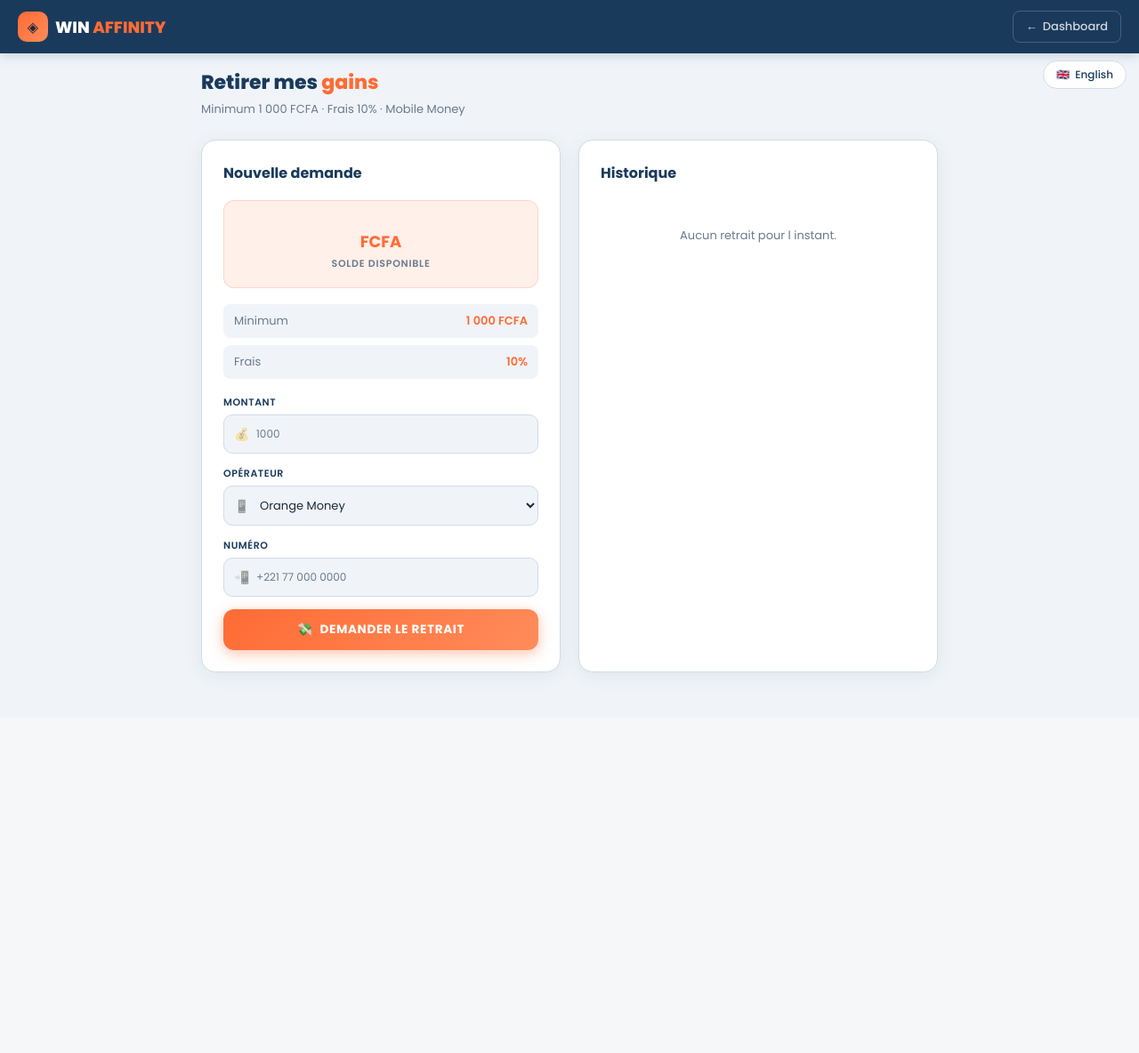
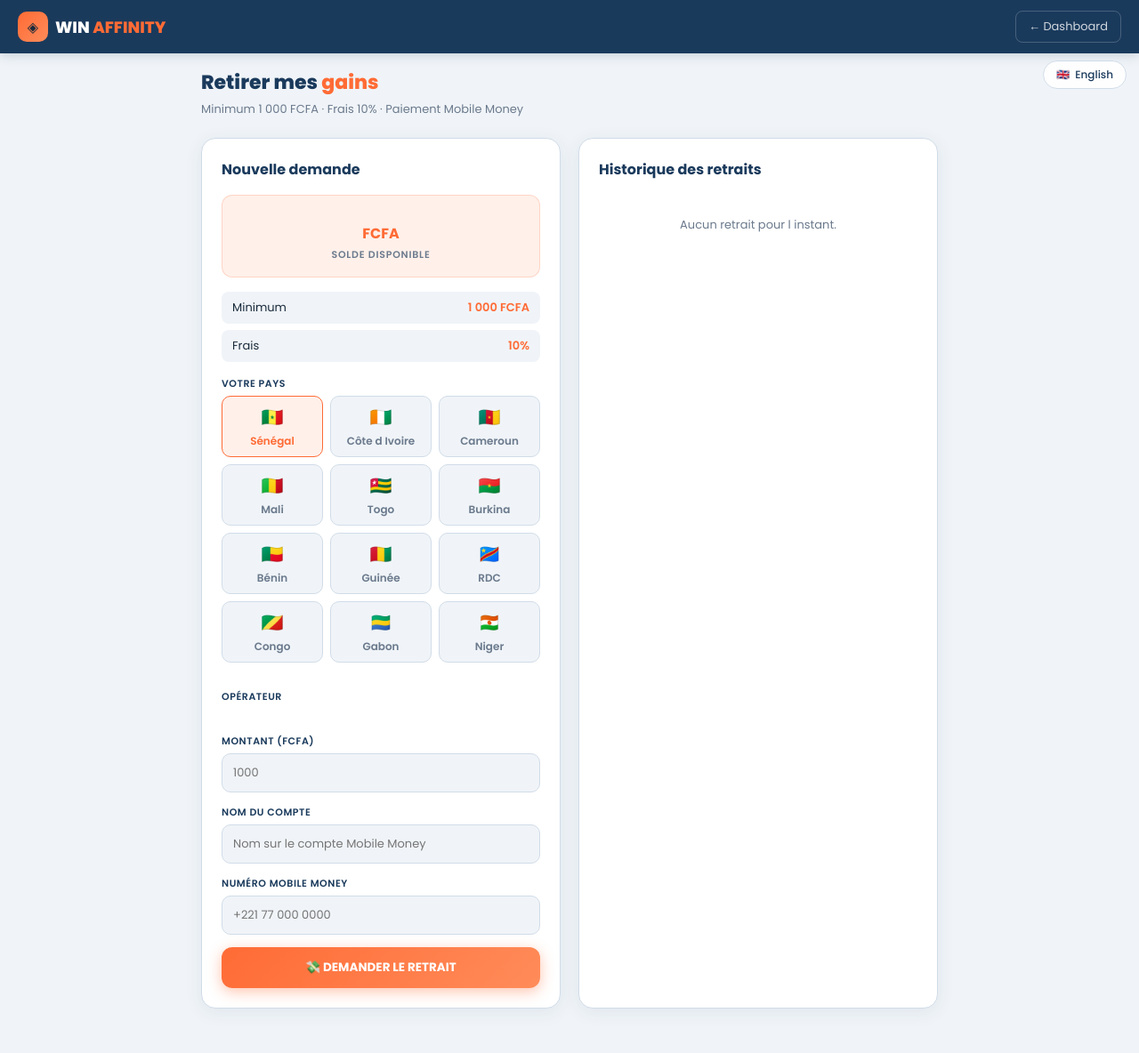
Before and after one commit to abdoula14cherif/winaffinity, a Python web app: template app/templates/withdrawal.html in a window 1280 px wide. Shown: the whole page at 89% size. Before the commit the page ends 764 px from the top, so only its background shows below. Run offline with Jinja, Linux system fonts and the light colour scheme; the template is opened without the code that fills it, so the values that code supplies are empty.

Commit message:
Retrait multi-pays Afrique avec opérateurs dynamiques

```diff
--- a/app/routes/withdrawal.py
+++ b/app/routes/withdrawal.py
@@ -54,6 +54,8 @@ async def post_withdrawal(
     amount: Annotated[int, Form()],
     phone: Annotated[str, Form()],
     operator: Annotated[str, Form()],
+    country: Annotated[str, Form()] = "SN",
+    account_name: Annotated[str, Form()] = "",
 ):
     user = await _get_user(request)
     if not user:
@@ -63,7 +65,7 @@ async def post_withdrawal(
     withdrawals = await get_withdrawals(db, user["id"])
 
     try:
-        await request_withdrawal(db, user["id"], amount, phone, operator)
+        await request_withdrawal(db, user["id"], amount, phone, operator, country, account_name)
         return templates.TemplateResponse("withdrawal.html", {
             "request": request, "user": user,
             "wallet": wallet, "withdrawals": withdrawals,
--- a/app/templates/withdrawal.html
+++ b/app/templates/withdrawal.html
@@ -10,122 +10,248 @@
 :root{--or:#FF6B35;--orl:#FF8C5A;--ord:rgba(255,107,53,.1);--bl:#1A3A5C;--bg:#F0F4F8;--wh:#FFFFFF;--tx:#1A2B3C;--txd:#6B7A8D;--bd:#D1DCE8;--ok:#00B894;--er:#E74C3C;--warn:#F39C12;--t:.3s;--sh:0 4px 20px rgba(26,58,92,.08)}
 html,body{min-height:100%;font-family:"Poppins",sans-serif;background:var(--bg);color:var(--tx)}
 .header{position:fixed;top:0;left:0;right:0;z-index:20;height:60px;display:flex;align-items:center;justify-content:space-between;padding:0 20px;background:var(--bl);box-shadow:0 2px 12px rgba(26,58,92,.2)}
-.brand-row{display:flex;align-items:center;gap:8px}
+.brow{display:flex;align-items:center;gap:8px}
 .bico{width:34px;height:34px;border-radius:10px;background:linear-gradient(135deg,#FF6B35,#FF8C5A);display:flex;align-items:center;justify-content:center;font-size:16px}
 .bname{font-size:18px;font-weight:800;color:#fff}.bname span{color:#FF6B35}
-.back-btn{display:flex;align-items:center;gap:6px;color:rgba(255,255,255,.8);text-decoration:none;font-size:13px;font-weight:500;padding:7px 14px;border:1px solid rgba(255,255,255,.2);border-radius:8px;transition:all var(--t)}
-.back-btn:hover{background:rgba(255,255,255,.1);color:#fff}
+.back-btn{color:rgba(255,255,255,.8);text-decoration:none;font-size:13px;padding:7px 14px;border:1px solid rgba(255,255,255,.2);border-radius:8px}
 .page{min-height:100vh;padding:76px 16px 50px;max-width:860px;margin:0 auto}
-.page-hero{margin-bottom:24px}
-.page-hero h1{font-size:22px;font-weight:800;color:var(--bl);margin-bottom:4px}
-.page-hero h1 span{color:var(--or)}
-.page-hero p{font-size:13px;color:var(--txd)}
+.hero{margin-bottom:22px}
+.hero h1{font-size:22px;font-weight:800;color:var(--bl);margin-bottom:4px}
+.hero h1 span{color:var(--or)}
+.hero p{font-size:13px;color:var(--txd)}
 .grid{display:grid;grid-template-columns:1fr 1fr;gap:20px}
-.card{background:var(--wh);border-radius:16px;padding:24px;box-shadow:var(--sh);border:1.5px solid var(--bd)}
-.card-title{font-size:16px;font-weight:700;color:var(--bl);margin-bottom:18px}
-.balance-box{text-align:center;padding:18px;background:var(--ord);border:1.5px solid rgba(255,107,53,.2);border-radius:12px;margin-bottom:18px}
-.bal-num{font-size:40px;font-weight:800;color:var(--bl);line-height:1}
-.bal-cur{font-size:18px;color:var(--or);font-weight:700}
+.card{background:var(--wh);border-radius:16px;padding:22px;box-shadow:var(--sh);border:1.5px solid var(--bd)}
+.card-title{font-size:16px;font-weight:700;color:var(--bl);margin-bottom:16px}
+.balance-box{text-align:center;padding:16px;background:var(--ord);border:1.5px solid rgba(255,107,53,.2);border-radius:12px;margin-bottom:16px}
+.bal-num{font-size:38px;font-weight:800;color:var(--bl);line-height:1}
+.bal-cur{font-size:16px;color:var(--or);font-weight:700}
 .bal-lbl{font-size:11px;color:var(--txd);text-transform:uppercase;letter-spacing:.07em;margin-top:4px;font-weight:600}
-.fee-rows{display:flex;flex-direction:column;gap:8px;margin-bottom:18px}
-.fee-row{display:flex;justify-content:space-between;align-items:center;padding:9px 12px;background:var(--bg);border-radius:8px;font-size:13px}
-.fee-row span:first-child{color:var(--txd)}
+.fee-rows{display:flex;flex-direction:column;gap:7px;margin-bottom:16px}
+.fee-row{display:flex;justify-content:space-between;padding:8px 12px;background:var(--bg);border-radius:8px;font-size:13px}
 .fee-row span:last-child{color:var(--or);font-weight:600}
 .fg{display:flex;flex-direction:column;gap:5px;margin-bottom:14px}
 label{font-size:11px;font-weight:600;color:var(--bl);letter-spacing:.05em;text-transform:uppercase}
-.iw{position:relative}
-.iw .ic{position:absolute;left:12px;top:50%;transform:translateY(-50%);font-size:14px;opacity:.4;pointer-events:none}
-input,select{width:100%;background:var(--bg);border:1.5px solid var(--bd);border-radius:10px;padding:11px 11px 11px 36px;font-family:"Poppins",sans-serif;font-size:13px;color:var(--tx);outline:none;transition:border-color var(--t),box-shadow var(--t)}
-input::placeholder{color:var(--txd);font-size:12px}
-input:focus,select:focus{border-color:var(--or);background:var(--wh);box-shadow:0 0 0 3px rgba(255,107,53,.1)}
+input,select{width:100%;background:var(--bg);border:1.5px solid var(--bd);border-radius:10px;padding:11px 12px;font-family:"Poppins",sans-serif;font-size:13px;color:var(--tx);outline:none;transition:border-color var(--t)}
+input:focus,select:focus{border-color:var(--or);background:var(--wh)}
 select option{background:var(--wh)}
-.calc-box{background:rgba(0,184,148,.06);border:1.5px solid rgba(0,184,148,.2);border-radius:10px;padding:13px 15px;margin-bottom:16px;display:none;flex-direction:column;gap:7px}
+/* Pays selector */
+.country-grid{display:grid;grid-template-columns:repeat(3,1fr);gap:8px;margin-bottom:16px}
+.country-btn{background:var(--bg);border:1.5px solid var(--bd);border-radius:10px;padding:8px 6px;text-align:center;cursor:pointer;transition:all var(--t);font-size:12px;font-weight:600;color:var(--txd)}
+.country-btn:hover{border-color:rgba(255,107,53,.3);background:var(--ord)}
+.country-btn.sel{border-color:var(--or);background:var(--ord);color:var(--or)}
+.country-flag{font-size:20px;display:block;margin-bottom:3px}
+/* Opérateurs */
+.ops-grid{display:grid;grid-template-columns:repeat(2,1fr);gap:8px;margin-bottom:14px}
+.op-btn{background:var(--bg);border:1.5px solid var(--bd);border-radius:10px;padding:10px 8px;text-align:center;cursor:pointer;transition:all var(--t);font-size:12px;font-weight:600;color:var(--txd)}
+.op-btn.sel{border-color:var(--or);background:var(--ord);color:var(--or)}
+.op-btn:hover{border-color:rgba(255,107,53,.3)}
+/* Calcul */
+.calc-box{background:rgba(0,184,148,.06);border:1.5px solid rgba(0,184,148,.2);border-radius:10px;padding:12px 14px;margin-bottom:14px;display:none;flex-direction:column;gap:6px}
 .calc-row{display:flex;justify-content:space-between;font-size:13px}
-.calc-row span:first-child{color:var(--txd)}
 .calc-total span{font-weight:700;font-size:15px;color:var(--ok)}
-.btn{display:flex;align-items:center;justify-content:center;gap:8px;width:100%;padding:13px;background:linear-gradient(135deg,#FF6B35,#FF8C5A);color:#fff;font-family:"Poppins",sans-serif;font-size:13.5px;font-weight:700;letter-spacing:.05em;text-transform:uppercase;border:none;border-radius:12px;cursor:pointer;transition:transform var(--t),box-shadow var(--t);box-shadow:0 4px 16px rgba(255,107,53,.4)}
-.btn:hover{transform:translateY(-2px);box-shadow:0 8px 24px rgba(255,107,53,.5)}
+.btn{display:flex;align-items:center;justify-content:center;gap:8px;width:100%;padding:13px;background:linear-gradient(135deg,#FF6B35,#FF8C5A);color:#fff;font-family:"Poppins",sans-serif;font-size:13.5px;font-weight:700;text-transform:uppercase;border:none;border-radius:12px;cursor:pointer;box-shadow:0 4px 16px rgba(255,107,53,.4);transition:transform var(--t)}
+.btn:hover{transform:translateY(-1px)}
 .alert{border-radius:10px;padding:11px 14px;font-size:13px;margin-bottom:14px;display:flex;gap:8px;align-items:center}
 .ae{background:rgba(231,76,60,.08);border:1px solid rgba(231,76,60,.2);color:var(--er)}
 .as{background:rgba(0,184,148,.08);border:1px solid rgba(0,184,148,.2);color:var(--ok)}
 table{width:100%;border-collapse:collapse}
-thead th{text-align:left;padding:9px 12px;font-size:10.5px;font-weight:600;color:var(--txd);letter-spacing:.07em;text-transform:uppercase;border-bottom:1.5px solid var(--bd)}
-tbody td{padding:11px 12px;font-size:13px;color:var(--txd);border-bottom:1px solid var(--bg)}
-.badge{display:inline-flex;align-items:center;gap:4px;padding:3px 9px;border-radius:20px;font-size:11px;font-weight:600}
+thead th{text-align:left;padding:9px 10px;font-size:10.5px;font-weight:600;color:var(--txd);letter-spacing:.07em;text-transform:uppercase;border-bottom:1.5px solid var(--bd)}
+tbody td{padding:10px;font-size:12.5px;color:var(--txd);border-bottom:1px solid var(--bg)}
+.badge{display:inline-flex;align-items:center;gap:4px;padding:3px 8px;border-radius:20px;font-size:10.5px;font-weight:600}
 .badge::before{content:"";width:5px;height:5px;border-radius:50%}
 .b-ok{background:rgba(0,184,148,.1);color:var(--ok);border:1px solid rgba(0,184,148,.2)}.b-ok::before{background:var(--ok)}
 .b-warn{background:rgba(243,156,18,.1);color:var(--warn);border:1px solid rgba(243,156,18,.2)}.b-warn::before{background:var(--warn)}
 .b-er{background:rgba(231,76,60,.1);color:var(--er);border:1px solid rgba(231,76,60,.2)}.b-er::before{background:var(--er)}
-.empty{text-align:center;padding:30px;color:var(--txd);font-size:13px}
+.empty{text-align:center;padding:24px;color:var(--txd);font-size:13px}
 .lb{position:fixed;top:68px;right:14px;z-index:50;background:rgba(255,255,255,.9);border:1.5px solid var(--bd);border-radius:30px;padding:6px 14px;display:flex;align-items:center;gap:6px;cursor:pointer;font-family:"Poppins",sans-serif;font-size:12px;font-weight:500;color:var(--bl)}
-.lb:hover{border-color:var(--or);color:var(--or)}
-@media(max-width:700px){.grid{grid-template-columns:1fr}}
+@media(max-width:700px){.grid{grid-template-columns:1fr}.country-grid{grid-template-columns:repeat(4,1fr)}}
 </style>
 </head>
 <body>
 <button class="lb" onclick="tl()"><span id="lf">🇬🇧</span><span id="ll">English</span></button>
 <header class="header">
-  <div class="brand-row"><div class="bico">◈</div><div class="bname">WIN <span>AFFINITY</span></div></div>
-  <a href="/dashboard" class="back-btn">← <span data-fr="Dashboard" data-en="Dashboard">Dashboard</span></a>
+  <div class="brow"><div class="bico">◈</div><div class="bname">WIN <span>AFFINITY</span></div></div>
+  <a href="/dashboard" class="back-btn">← Dashboard</a>
 </header>
 <div class="page">
-  <div class="page-hero">
-    <h1 data-fr="Retirer mes <span style=color:var(--or)>gains</span>" data-en="Withdraw my <span style=color:var(--or)>earnings</span>">Retirer mes <span>gains</span></h1>
-    <p data-fr="Minimum 1 000 FCFA · Frais 10% · Mobile Money" data-en="Minimum 1,000 FCFA · 10% fee · Mobile Money">Minimum 1 000 FCFA · Frais 10% · Mobile Money</p>
+  <div class="hero">
+    <h1>Retirer mes <span>gains</span></h1>
+    <p>Minimum 1 000 FCFA · Frais 10% · Paiement Mobile Money</p>
   </div>
   <div class="grid">
+    <!-- FORMULAIRE -->
     <div class="card">
-      <div class="card-title" data-fr="Nouvelle demande" data-en="New Request">Nouvelle demande</div>
+      <div class="card-title">Nouvelle demande</div>
       {% if error %}<div class="alert ae"><span>⚠</span><span>{{ error }}</span></div>{% endif %}
       {% if success %}<div class="alert as"><span>✓</span><span>{{ success }}</span></div>{% endif %}
       <div class="balance-box">
         <div class="bal-num">{{ wallet.balance }} <span class="bal-cur">FCFA</span></div>
-        <div class="bal-lbl" data-fr="Solde disponible" data-en="Available balance">Solde disponible</div>
+        <div class="bal-lbl">Solde disponible</div>
       </div>
       <div class="fee-rows">
-        <div class="fee-row"><span data-fr="Minimum" data-en="Minimum">Minimum</span><span>1 000 FCFA</span></div>
-        <div class="fee-row"><span data-fr="Frais" data-en="Fee">Frais</span><span>10%</span></div>
+        <div class="fee-row"><span>Minimum</span><span>1 000 FCFA</span></div>
+        <div class="fee-row"><span>Frais</span><span>10%</span></div>
       </div>
       <form method="POST" action="/withdrawal" onsubmit="return chk()">
-        <div class="fg"><label data-fr="MONTANT" data-en="AMOUNT">MONTANT</label><div class="iw"><input type="number" name="amount" id="amt" placeholder="1000" min="1000" required oninput="calc(this.value)"/><span class="ic">💰</span></div></div>
+        <!-- Sélection pays -->
+        <div class="fg">
+          <label>VOTRE PAYS</label>
+          <div class="country-grid">
+            <div class="country-btn sel" onclick="selCountry(this,'SN')" data-country="SN"><span class="country-flag">🇸🇳</span>Sénégal</div>
+            <div class="country-btn" onclick="selCountry(this,'CI')" data-country="CI"><span class="country-flag">🇨🇮</span>Côte d Ivoire</div>
+            <div class="country-btn" onclick="selCountry(this,'CM')" data-country="CM"><span class="country-flag">🇨🇲</span>Cameroun</div>
+            <div class="country-btn" onclick="selCountry(this,'ML')" data-country="ML"><span class="country-flag">🇲🇱</span>Mali</div>
+            <div class="country-btn" onclick="selCountry(this,'TG')" data-country="TG"><span class="country-flag">🇹🇬</span>Togo</div>
+            <div class="country-btn" onclick="selCountry(this,'BF')" data-country="BF"><span class="country-flag">🇧🇫</span>Burkina</div>
+            <div class="country-btn" onclick="selCountry(this,'BJ')" data-country="BJ"><span class="country-flag">🇧🇯</span>Bénin</div>
+            <div class="country-btn" onclick="selCountry(this,'GN')" data-country="GN"><span class="country-flag">🇬🇳</span>Guinée</div>
+            <div class="country-btn" onclick="selCountry(this,'CD')" data-country="CD"><span class="country-flag">🇨🇩</span>RDC</div>
+            <div class="country-btn" onclick="selCountry(this,'CG')" data-country="CG"><span class="country-flag">🇨🇬</span>Congo</div>
+            <div class="country-btn" onclick="selCountry(this,'GA')" data-country="GA"><span class="country-flag">🇬🇦</span>Gabon</div>
+            <div class="country-btn" onclick="selCountry(this,'NE')" data-country="NE"><span class="country-flag">🇳🇪</span>Niger</div>
+          </div>
+          <input type="hidden" name="country" id="countryInput" value="SN"/>
+        </div>
+        <!-- Opérateurs dynamiques -->
+        <div class="fg" id="opsSection">
+          <label>OPÉRATEUR</label>
+          <div class="ops-grid" id="opsGrid"></div>
+          <input type="hidden" name="operator" id="operatorInput"/>
+        </div>
+        <!-- Montant -->
+        <div class="fg">
+          <label>MONTANT (FCFA)</label>
+          <input type="number" name="amount" id="amt" placeholder="1000" min="1000" required oninput="calcFee(this.value)"/>
+        </div>
+        <!-- Calcul frais -->
         <div class="calc-box" id="cb">
-          <div class="calc-row"><span data-fr="Demandé" data-en="Requested">Demandé</span><span id="cAmt">0 FCFA</span></div>
-          <div class="calc-row"><span data-fr="Frais" data-en="Fee">Frais</span><span id="cFee" style="color:var(--er)">-0 FCFA</span></div>
-          <div class="calc-row calc-total"><span data-fr="Vous recevrez" data-en="You receive">Vous recevrez</span><span id="cNet">0 FCFA</span></div>
+          <div class="calc-row"><span>Demandé</span><span id="cAmt">0 FCFA</span></div>
+          <div class="calc-row"><span>Frais (10%)</span><span id="cFee" style="color:var(--er)">-0 FCFA</span></div>
+          <div class="calc-row calc-total"><span>Vous recevrez</span><span id="cNet">0 FCFA</span></div>
         </div>
-        <div class="fg"><label data-fr="OPÉRATEUR" data-en="OPERATOR">OPÉRATEUR</label><div class="iw"><select name="operator"><option value="orange_money">Orange Money</option><option value="free_money">Free Money</option><option value="wave">Wave</option><option value="mtn">MTN Mobile Money</option></select><span class="ic">📱</span></div></div>
-        <div class="fg"><label data-fr="NUMÉRO" data-en="NUMBER">NUMÉRO</label><div class="iw"><input type="tel" name="phone" placeholder="+221 77 000 0000" required/><span class="ic">📲</span></div></div>
-        <button type="submit" class="btn"><span>💸</span><span data-fr="DEMANDER LE RETRAIT" data-en="REQUEST WITHDRAWAL">DEMANDER LE RETRAIT</span></button>
+        <!-- Nom du compte -->
+        <div class="fg">
+          <label>NOM DU COMPTE</label>
+          <input type="text" name="account_name" placeholder="Nom sur le compte Mobile Money" required/>
+        </div>
+        <!-- Numéro -->
+        <div class="fg">
+          <label>NUMÉRO MOBILE MONEY</label>
+          <input type="tel" name="phone" id="phoneInput" placeholder="+221 77 000 0000" required/>
+        </div>
+        <button type="submit" class="btn">💸 DEMANDER LE RETRAIT</button>
       </form>
     </div>
+    <!-- HISTORIQUE -->
     <div class="card">
-      <div class="card-title" data-fr="Historique" data-en="History">Historique</div>
+      <div class="card-title">Historique des retraits</div>
       {% if withdrawals %}
       <div style="overflow-x:auto">
         <table>
-        <thead><tr><th data-fr="DATE" data-en="DATE">DATE</th><th data-fr="MONTANT" data-en="AMOUNT">MONTANT</th><th data-fr="REÇU" data-en="NET">REÇU</th><th>STATUT</th></tr></thead>
+          <thead><tr><th>DATE</th><th>PAYS</th><th>MONTANT</th><th>REÇU</th><th>STATUT</th></tr></thead>
           <tbody>
             {% for w in withdrawals %}
             <tr>
               <td>{{ w.created_at[:10] }}</td>
+              <td>{{ w.country or "—" }}</td>
               <td style="font-weight:600;color:var(--tx)">{{ w.amount }} F</td>
-            <td style="color:var(--ok);font-weight:600">{{ w.net_amount }} F</td>
-            <td>{% if w.status=="pending" %}<span class="badge b-warn">⏳ Attente</span>{% elif w.status=="approved" %}<span class="badge b-ok">✓ Approuvé</span>{% else %}<span class="badge b-er">✗ Rejeté</span>{% endif %}</td>
+              <td style="color:var(--ok);font-weight:700">{{ w.net_amount }} F</td>
+              <td>
+                {% if w.status=="pending" %}<span class="badge b-warn">⏳ Attente</span>
+                {% elif w.status=="approved" %}<span class="badge b-ok">✓ Approuvé</span>
+                {% else %}<span class="badge b-er">✗ Rejeté</span>{% endif %}
+              </td>
             </tr>
             {% endfor %}
           </tbody>
         </table>
       </div>
       {% else %}
-      <div class="empty" data-fr="Aucun retrait pour l instant." data-en="No withdrawals yet.">Aucun retrait pour l instant.</div>
+      <div class="empty">Aucun retrait pour l instant.</div>
       {% endif %}
     </div>
   </div>
 </div>
 <script>
-function calc(v){const cb=document.getElementById("cb");const val=parseInt(v)||0;if(val>=1000){const fee=Math.round(val*.1);const net=val-fee;document.getElementById("cAmt").textContent=val+" FCFA";document.getElementById("cFee").textContent="-"+fee+" FCFA";document.getElementById("cNet").textContent=net+" FCFA";cb.style.display="flex";}else{cb.style.display="none";}}
-function chk(){const v=parseInt(document.getElementById("amt").value)||0;if(v<1000){alert("Minimum 1000 FCFA");return false;}return true;}
-let lg="fr";
-function tl(){lg=lg==="fr"?"en":"fr";const e=lg==="en";document.getElementById("lf").textContent=e?"🇫🇷":"🇬🇧";document.getElementById("ll").textContent=e?"Français":"English";document.querySelectorAll("[data-fr]").forEach(el=>el.innerHTML=e?el.dataset.en:el.dataset.fr);}
+var OPERATORS = {
+  SN: [{n:"Orange Money",v:"orange_money"},{n:"Wave",v:"wave"},{n:"Free Money",v:"free_money"},{n:"Expresso",v:"expresso"}],
+  CI: [{n:"Orange Money",v:"orange_money"},{n:"MTN MoMo",v:"mtn"},{n:"Wave",v:"wave"},{n:"Moov Money",v:"moov"}],
+  CM: [{n:"Orange Money",v:"orange_money"},{n:"MTN MoMo",v:"mtn"},{n:"Express Union",v:"express_union"}],
+  ML: [{n:"Orange Money",v:"orange_money"},{n:"Moov Money",v:"moov"},{n:"Wave",v:"wave"}],
+  TG: [{n:"Flooz (Moov)",v:"moov"},{n:"T-Money",v:"tmoney"},{n:"Wave",v:"wave"}],
+  BF: [{n:"Orange Money",v:"orange_money"},{n:"Moov Money",v:"moov"},{n:"Wave",v:"wave"}],
+  BJ: [{n:"MTN MoMo",v:"mtn"},{n:"Moov Money",v:"moov"},{n:"Wave",v:"wave"}],
+  GN: [{n:"Orange Money",v:"orange_money"},{n:"MTN MoMo",v:"mtn"}],
+  CD: [{n:"M-Pesa",v:"mpesa"},{n:"Airtel Money",v:"airtel"},{n:"Orange Money",v:"orange_money"}],
+  CG: [{n:"Airtel Money",v:"airtel"},{n:"MTN MoMo",v:"mtn"}],
+  GA: [{n:"Airtel Money",v:"airtel"},{n:"Moov Money",v:"moov"}],
+  NE: [{n:"Orange Money",v:"orange_money"},{n:"Airtel Money",v:"airtel"}]
+};
+var PHONES = {SN:"+221",CI:"+225",CM:"+237",ML:"+223",TG:"+228",BF:"+226",BJ:"+229",GN:"+224",CD:"+243",CG:"+242",GA:"+241",NE:"+227"};
+var currentCountry = "SN";
+var currentOp = "";
+
+function selCountry(el, code){
+  document.querySelectorAll(".country-btn").forEach(b=>b.classList.remove("sel"));
+  el.classList.add("sel");
+  currentCountry = code;
+  document.getElementById("countryInput").value = code;
+  document.getElementById("phoneInput").placeholder = PHONES[code]+" ...";
+  renderOps(code);
+}
+
+function renderOps(code){
+  var ops = OPERATORS[code] || [];
+  var grid = document.getElementById("opsGrid");
+  grid.innerHTML = ops.map(function(op){
+    return "<div class="op-btn" onclick="selOp(this,'"+op.v+"')">"+op.n+"</div>";
+  }).join("");
+  currentOp = "";
+  document.getElementById("operatorInput").value = "";
+  if(ops.length > 0){
+    var first = grid.querySelector(".op-btn");
+    first.classList.add("sel");
+    currentOp = ops[0].v;
+    document.getElementById("operatorInput").value = ops[0].v;
+  }
+}
+
+function selOp(el, val){
+  document.querySelectorAll(".op-btn").forEach(b=>b.classList.remove("sel"));
+  el.classList.add("sel");
+  currentOp = val;
+  document.getElementById("operatorInput").value = val;
+}
+
+function calcFee(v){
+  var cb = document.getElementById("cb");
+  var val = parseInt(v)||0;
+  if(val >= 1000){
+    var fee = Math.round(val*0.1);
+    var net = val-fee;
+    document.getElementById("cAmt").textContent = val+" FCFA";
+    document.getElementById("cFee").textContent = "-"+fee+" FCFA";
+    document.getElementById("cNet").textContent = net+" FCFA";
+    cb.style.display = "flex";
+  } else { cb.style.display = "none"; }
+}
+
+function chk(){
+  if(!currentOp){alert("Veuillez choisir un opérateur");return false;}
+  var v = parseInt(document.getElementById("amt").value)||0;
+  if(v < 1000){alert("Minimum 1 000 FCFA");return false;}
+  return true;
+}
+
+var lg = "fr";
+function tl(){
+  lg = lg==="fr"?"en":"fr";
+  var e = lg==="en";
+  document.getElementById("lf").textContent = e?"🇫🇷":"🇬🇧";
+  document.getElementById("ll").textContent = e?"Français":"English";
+}
+
+// Initialiser
+renderOps("SN");
 </script>
 </body></html>
```
Lines whose indentation alone changed are shown as unchanged.
